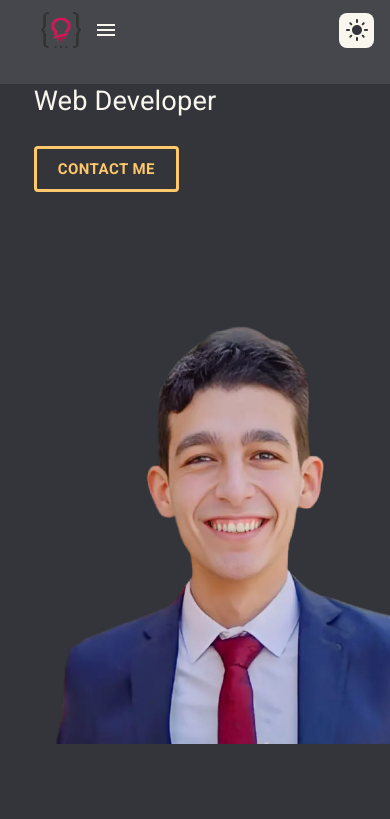
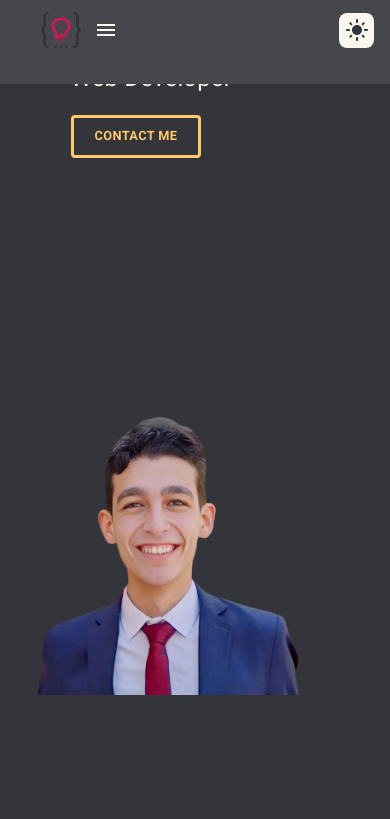
Before and after one commit to Abd-Elaziz-Noaman/Portofolio, a Next.js app: page / in a window 390 px wide. Shown: the top 819 px of the page. Built offline with nearby package versions, Linux system fonts and the light colour scheme.

Commit message:
presenting Block responsive is handled

```diff
--- a/src/components/PresentingBlock/PresentingBlock.styled.js
+++ b/src/components/PresentingBlock/PresentingBlock.styled.js
@@ -37,6 +37,11 @@ export const LeftGrid = styled(Grid)`
       margin: auto;
       margin-top: 1.7rem;
     }
+
+    @media (max-width: 400px) {
+      padding-left: 0.5rem;
+      margin-top: 1rem;
+    }
   }
 `;
 
@@ -62,16 +67,29 @@ export const Name = styled.p`
   font-size: 1.7rem;
   margin-bottom: 0.5rem;
 
+  @media (max-width: 678px) {
+    font-size: 1.4rem;
+  }
+
   & > span {
     font-size: 1.9rem;
     font-weight: bold;
     color: #ffc86b;
+
+    @media (max-width: 678px) {
+      font-size: 1.5rem;
+    }
   }
 `;
 
 export const Title = styled.p`
   font-size: 1.7rem;
   margin-bottom: 1.5rem;
+
+  @media (max-width: 678px) {
+    font-size: 1.5rem;
+    margin-bottom: 1.2rem;
+  }
 `;
 
 export const ContactMeBtn = styled(Button)`
@@ -79,6 +97,10 @@ export const ContactMeBtn = styled(Button)`
     color: #ffc86b;
     border: 3px solid #ffc86b;
     font-weight: bold;
+
+    @media (max-width: 678px) {
+      font-size: 0.8rem;
+    }
 
     &:hover {
       border: 3px solid #ffc86b;
@@ -100,4 +122,10 @@ export const StyledImage = styled(Image)`
     width: 30rem;
     margin: auto;
   }
+
+  @media (max-width: 400px) {
+    height: 20rem;
+    width: 20rem;
+    margin-left: 0;
+  }
 `;
```
